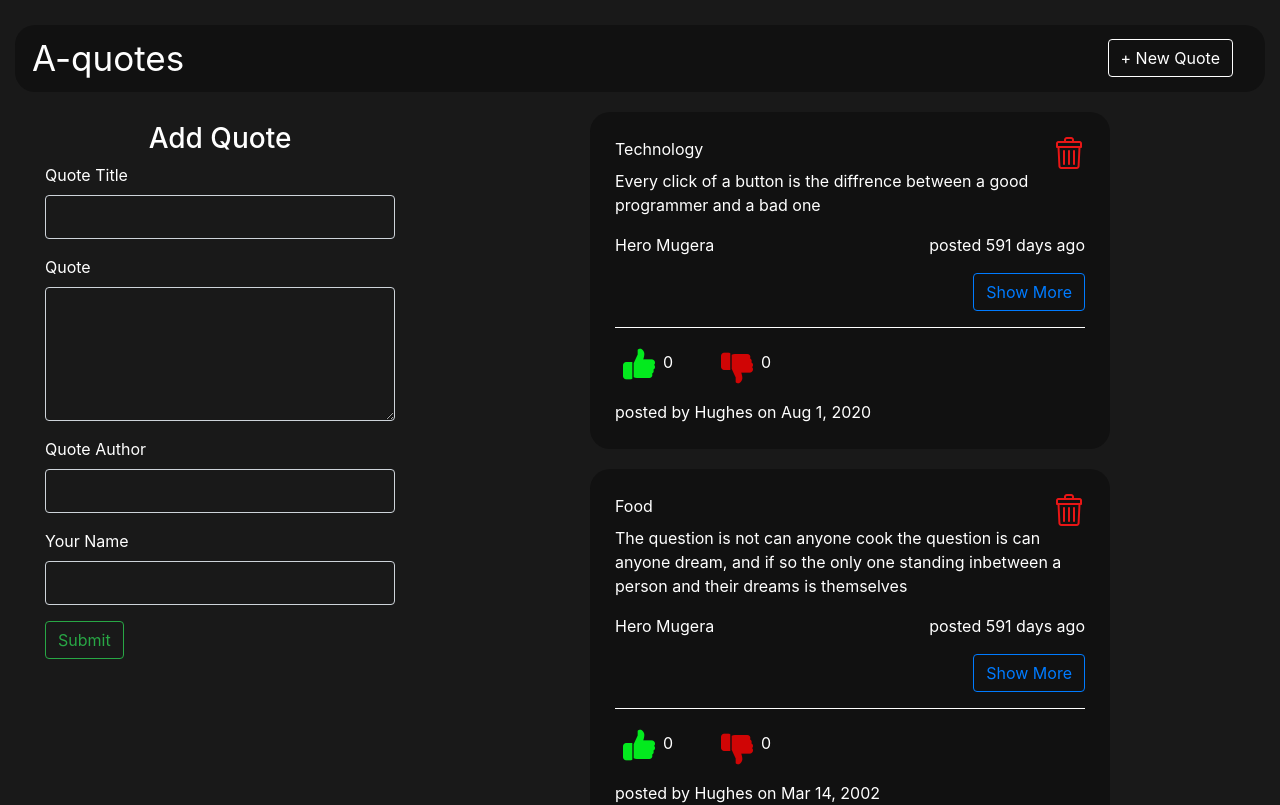
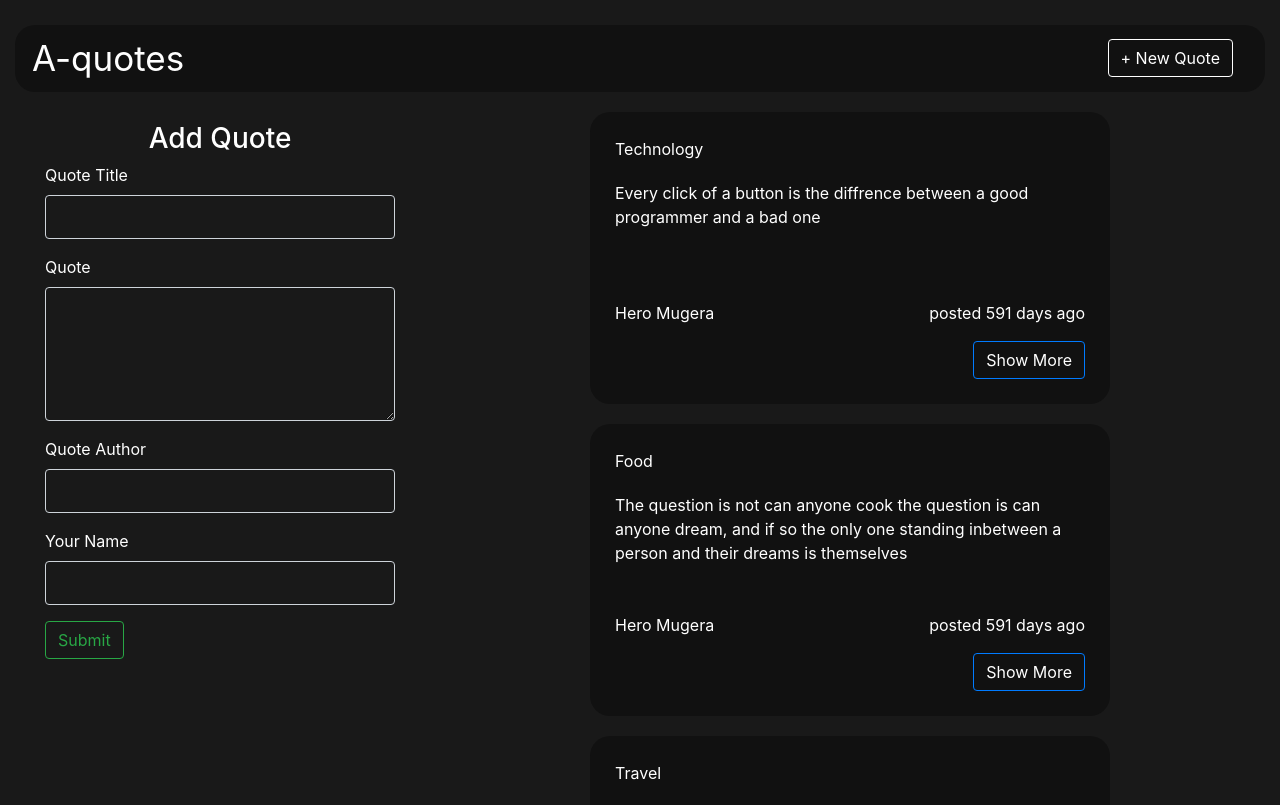
Before and after one commit to kilonzif/A-quote, an Angular app: page / in a window 1280 px wide. Shown: the top 805 px of the page. Built offline with nearby package versions, Linux system fonts and the light colour scheme.

Commit message:
add toggle function to show and hide quote details

```diff
--- a/src/app/quote-item/quote-item.component.css
+++ b/src/app/quote-item/quote-item.component.css
@@ -8,6 +8,10 @@
 .title {
   display: flex;
   justify-content: space-between;
+}
+.main-quote{
+  padding-top: 20px;
+  height: 140px;
 }
 
 .quote-author {
--- a/src/app/quote-item/quote-item.component.html
+++ b/src/app/quote-item/quote-item.component.html
@@ -3,24 +3,40 @@
     <div class="title">
       <div class="quote-title">{{ quote.quoteTitle }}</div>
       <div class="icon">
-        <img src="../../assets/img/trash.png" alt="" />
+        <img
+          *ngIf="quote.showDetails"
+          src="../../assets/img/trash.png"
+          alt=""
+        />
       </div>
     </div>
-    <div class="qoute">
+    <div class="main-quote">
       <p>
         {{ quote.quote }}
       </p>
     </div>
     <div class="quote-author">
-      <div class="author">{{quote.authorName}}</div>
+      <div class="author">{{ quote.authorName }}</div>
       <div class="posted-date">posted 591 days ago</div>
     </div>
     <div class="details-button">
-      <button class="btn btn-outline-primary mt-3 ml-auto">Show More</button>
-      <button class="btn btn-outline-primary" hidden>Less</button>
+      <button
+        class="btn btn-outline-primary mt-3 text-white"
+        *ngIf="!quote.showDetails"
+        (click)="toggleShowDetails()"
+      >
+        Show More
+      </button>
+      <button
+        class="btn btn-outline-primary mt-3 text-white"
+        *ngIf="quote.showDetails"
+        (click)="toggleShowDetails()"
+      >
+        Show Less
+      </button>
     </div>
   </div>
-  <div class="quote-details mt-3">
+  <div class="quote-details mt-3" *ngIf="quote.showDetails">
     <app-quote-item-details [quote]="quote"></app-quote-item-details>
   </div>
 </div>
--- a/src/app/quote-item/quote-item.component.ts
+++ b/src/app/quote-item/quote-item.component.ts
@@ -13,8 +13,8 @@ export class QuoteItemComponent implements OnInit {
 
   ngOnInit(): void {}
 
-  setComplete = (index: any) => {
-    // this.quote[index].showDetails = !this.quote[index].showDetails;
+  toggleShowDetails = () => {
+    this.quote.showDetails = !this.quote.showDetails;
   };
 
   deleteQuote = (id: any) => {
--- a/src/app/quotes-app/quotes-app.component.css
+++ b/src/app/quotes-app/quotes-app.component.css
@@ -1,7 +1,7 @@
 .main-wrapper {
   /* background-image: url("../../assets/img/backgound.jpg"); */
   height: 100%;
-  background-color: #191919;
+
   /* background-position: center;
   background-repeat: no-repeat;
   background-size: cover;
@@ -36,18 +36,15 @@
 }
 
 .app-wrapper {
-
   width: 100%;
   /* background-color: aqua !important; */
   padding: 10px;
 }
-.col-md-8{
-    /* background-color: rgb(38, 0, 255) !important; */
-
+.col-md-8 {
+  /* background-color: rgb(38, 0, 255) !important; */
 }
-.col-md-4{
+.col-md-4 {
   /* background-color: rgb(51, 255, 0) !important; */
-
 }
 /* .col-md-4 {
   position: fixed;
--- a/src/styles.css
+++ b/src/styles.css
@@ -10,10 +10,12 @@ font-family: 'Roboto', sans-serif; */
   padding: 0;
   margin: 0;
   box-sizing: border-box;
+  transition: 0.5s all;
 }
 
 body {
   height: 100%;
+  background-color: #191919;
 }
 
 .icon img {
```
